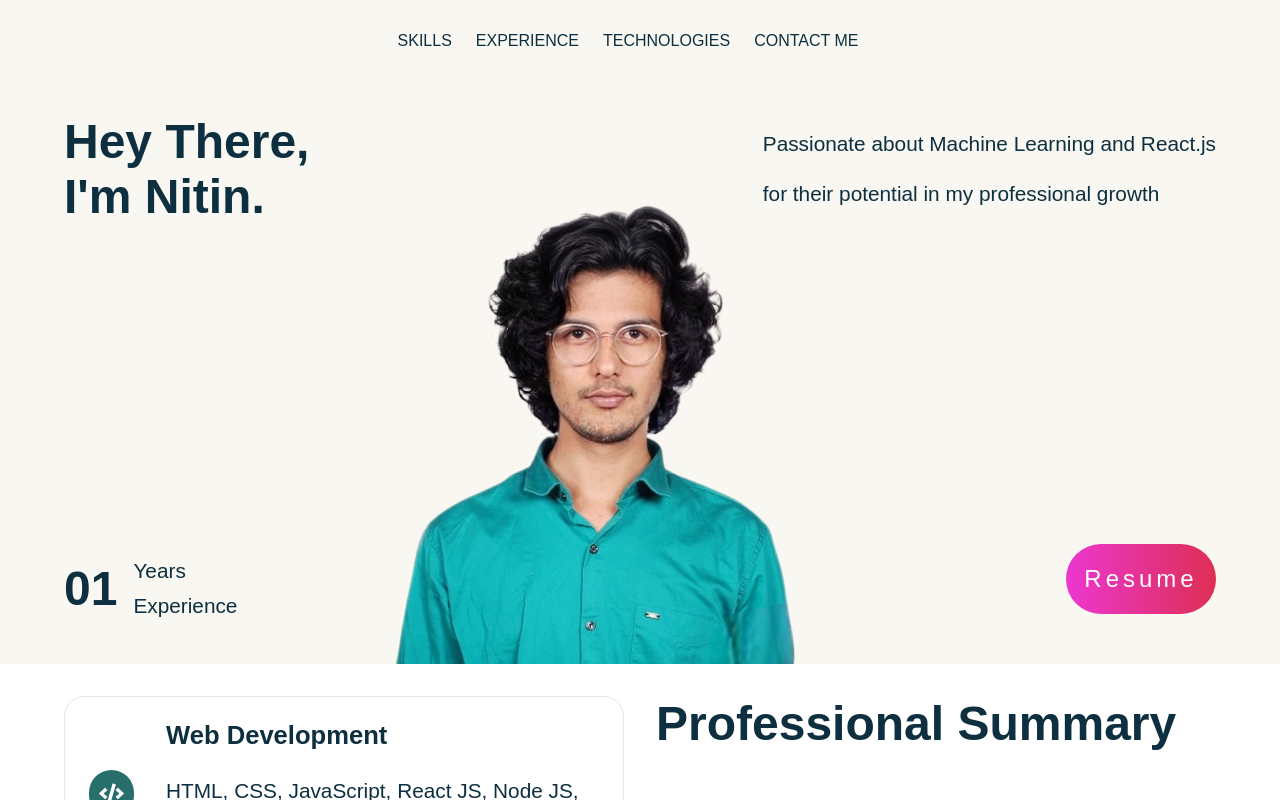
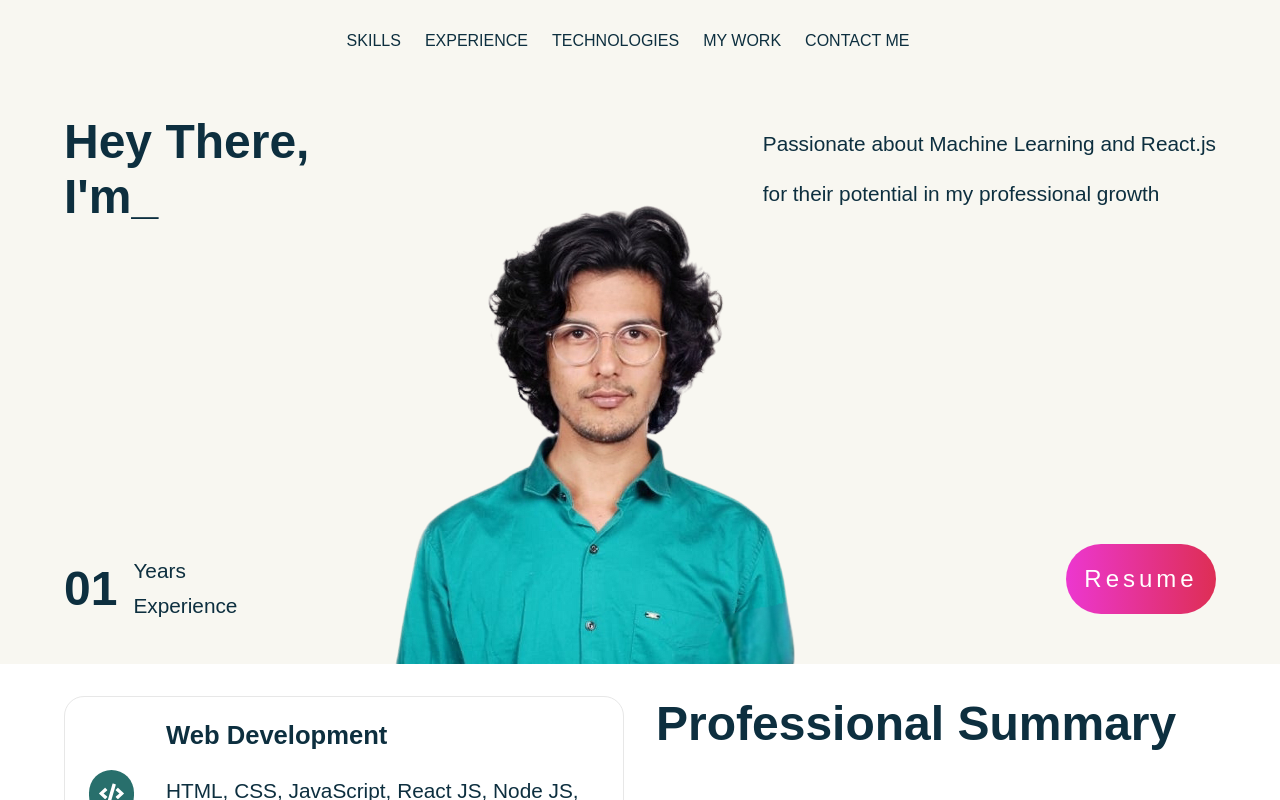
Before and after one commit to Nitin-Magdum/My-Portfolio, a React (Vite) app: page / in a window 1280 px wide. Shown: the top 800 px of the page. Built offline with nearby package versions, Linux system fonts and the light colour scheme; a web font is replaced by a local one.

Commit message:
type animation added

```diff
--- a/package.json
+++ b/package.json
@@ -16,8 +16,9 @@
         "react-dom": "^18.2.0",
         "react-icons": "^4.7.1",
         "react-slick": "^0.29.0",
+        "react-typed": "^1.2.0",
         "sass": "^1.57.1",
-        "styled-components": "^6.1.0"
+        "styled-components": "^6.1.1"
     },
     "devDependencies": {
         "@types/react": "^18.0.26",
--- a/src/components/Footer/Footer.jsx
+++ b/src/components/Footer/Footer.jsx
@@ -17,8 +17,8 @@ const Footer = () => {
       className={`innerWidth yPaddings flexCenter ${css.container}`}>
         <div className={css.left}>
           <span className="primaryText">
-            Let's make something <br />
-            amazing together.
+            Let's Connect  <br />
+            {/* <input></input> */}
           </span>
           <span className="primaryText">
             Start by <a href="mailto:nitinmagdum111@gmail.com" >saying hi</a>
--- a/src/components/Header/Header.jsx
+++ b/src/components/Header/Header.jsx
@@ -36,6 +36,7 @@ const Header = () => {
           <li><a href="#experties">Skills</a></li>
           <li><a href="#work">Experience</a></li>
           <li><a href="#portfolio">Technologies</a></li>
+          <li><a href="#mywork">My Work</a></li>
           <li><a href="#footer">Contact me</a></li>
           <li className={`flexCenter ${css.phone}`}>
           </li>
--- a/src/components/Hero/Hero.jsx
+++ b/src/components/Hero/Hero.jsx
@@ -3,7 +3,7 @@ import { fadeIn, slideIn, staggerContainer } from "../../utils/motion";
 import css from "./Hero.module.scss";
 import { motion } from "framer-motion";
 import pdfFile  from "../../Resume/NitinMagdum_Resume.docx.pdf"
-
+import ReactTyped from "react-typed";
 
 const Hero = () => {
    const handleDownloadPdf = () => {
@@ -26,10 +26,11 @@ const Hero = () => {
       >
 
         <div className={css.upperElements}>
-          <motion.span className="primaryText" variants={fadeIn("right", "tween", 0.2, 1)}>
+          <motion.span className="primaryText" variants={fadeIn("right", "tween", 0.1, 1)}>
             Hey There,
             <br />
-            I'm Nitin.
+
+            <ReactTyped strings={["I'm Nitin","Data Engineer","Web Developer","Learner","Tech Enthusiast"]} typeSpeed={200} loop backSpeed={300} cursorChar='_' showCursor={true}/>
           </motion.span>
           <motion.span className="secondaryText"variants={fadeIn("left", "tween", 0.9, 1)}>
           Passionate about Machine Learning and React.js
--- a/src/components/Hero/Hero.module.scss
+++ b/src/components/Hero/Hero.module.scss
@@ -11,7 +11,7 @@
             @media (max-width: $sm) {
                 justify-content: center;
                 text-align: center;
-                gap: 2rem;
+                gap: 1rem;
             }
             display: flex;
             align-items: center;
```
Also changed, not shown: 1 other file (tests, documents, lock files or other folders).
